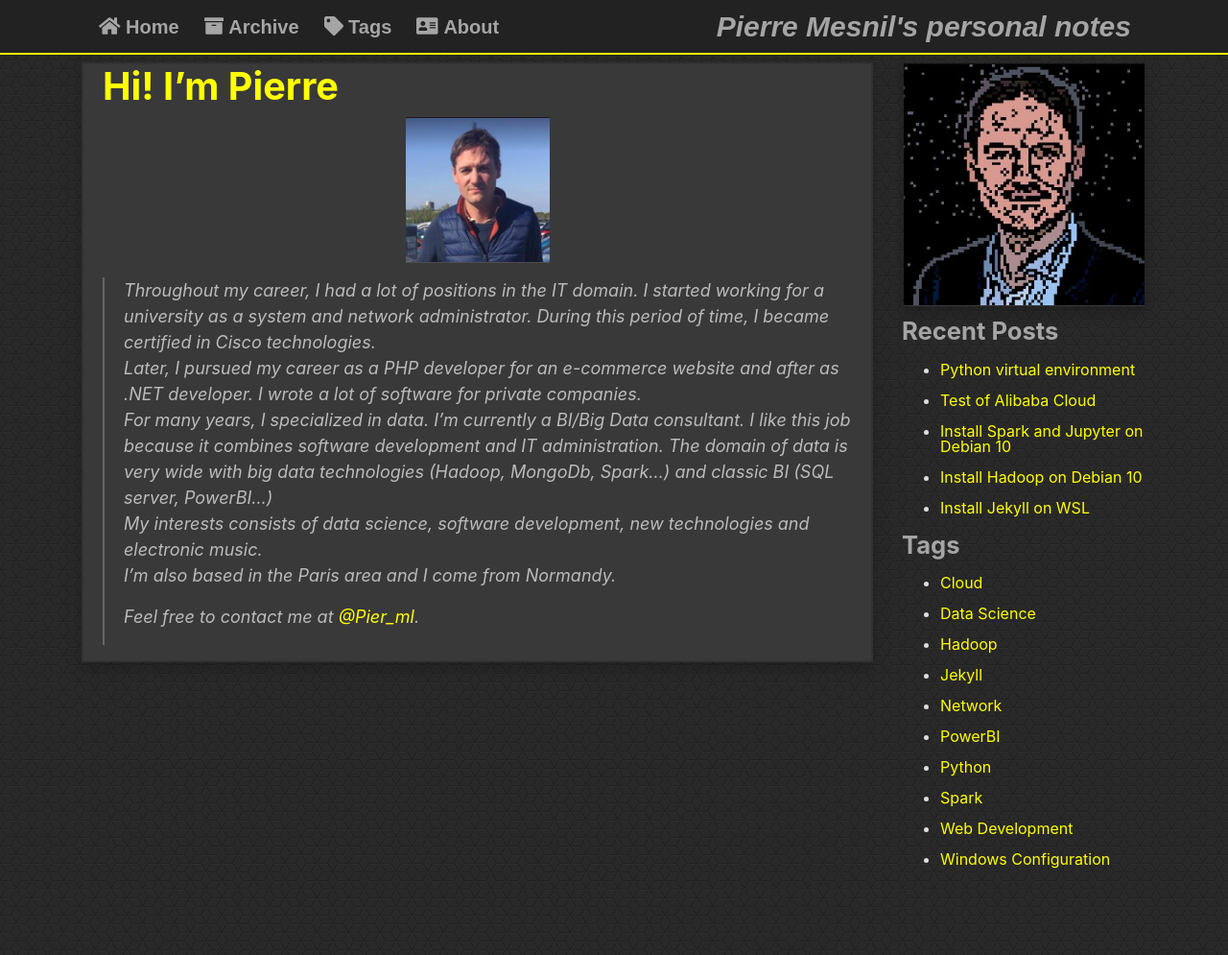
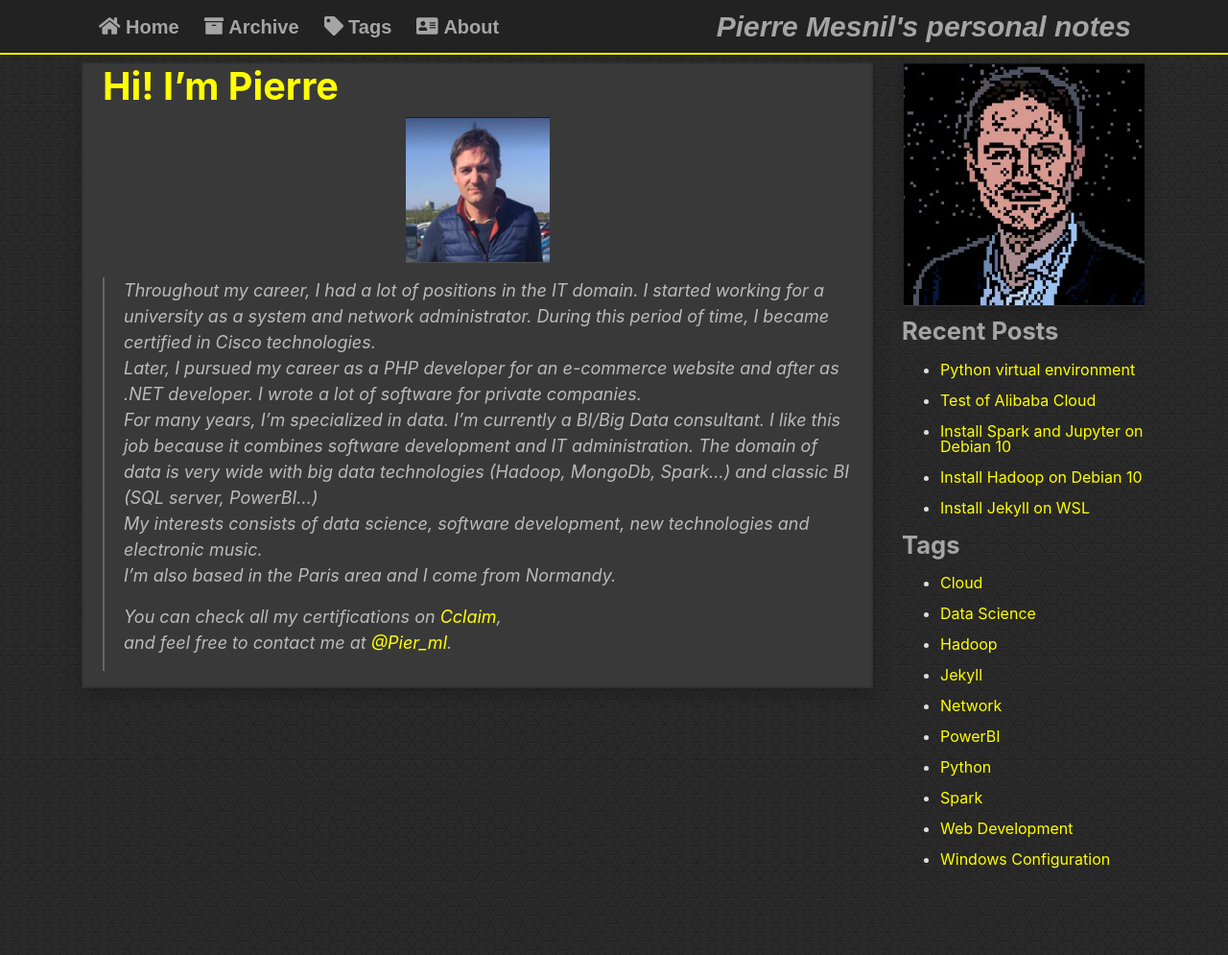
Before and after one commit to pierml/pierml.github.io, a Jekyll site: the page built from about.md, in a window 1280 px wide and 1099 px high, cut to the strip 0-995 px from the top of the window. Shown: the whole strip at 96% size. Built offline with Jekyll 4.4.1, drawn with Linux system fonts in a browser that asks for light colours.

Commit message:
Change about file

```diff
--- a/about.md
+++ b/about.md
@@ -10,8 +10,9 @@ title: About
 
 >Throughout my career, I had a lot of positions in the IT domain. I started working for a university as a system and network administrator. During this period of time, I became certified in Cisco technologies.
 >Later, I pursued my career as a PHP developer for an e-commerce website and after as .NET developer. I wrote a lot of software for private companies.
->For many years, I specialized in data. I’m currently a BI/Big Data consultant. I like this job because it combines software development and IT administration. The domain of data is very wide with big data technologies (Hadoop, MongoDb, Spark…) and classic BI (SQL server, PowerBI…)
+>For many years, I'm specialized in data. I’m currently a BI/Big Data consultant. I like this job because it combines software development and IT administration. The domain of data is very wide with big data technologies (Hadoop, MongoDb, Spark…) and classic BI (SQL server, PowerBI…)
 >My interests consists of data science, software development, new technologies and electronic music.
 >I'm also based in the Paris area and I come from Normandy.
 >
->Feel free to contact me at [@Pier_ml](https://twitter.com/{{ site.social.twitter }}){:target="_blank"}.
+>You can check all my certifications on [Cclaim](https://www.youracclaim.com/users/pierre-mesnil/badges){:target="_blank"},
+>and feel free to contact me at [@Pier_ml](https://twitter.com/{{ site.social.twitter }}){:target="_blank"}.
```
